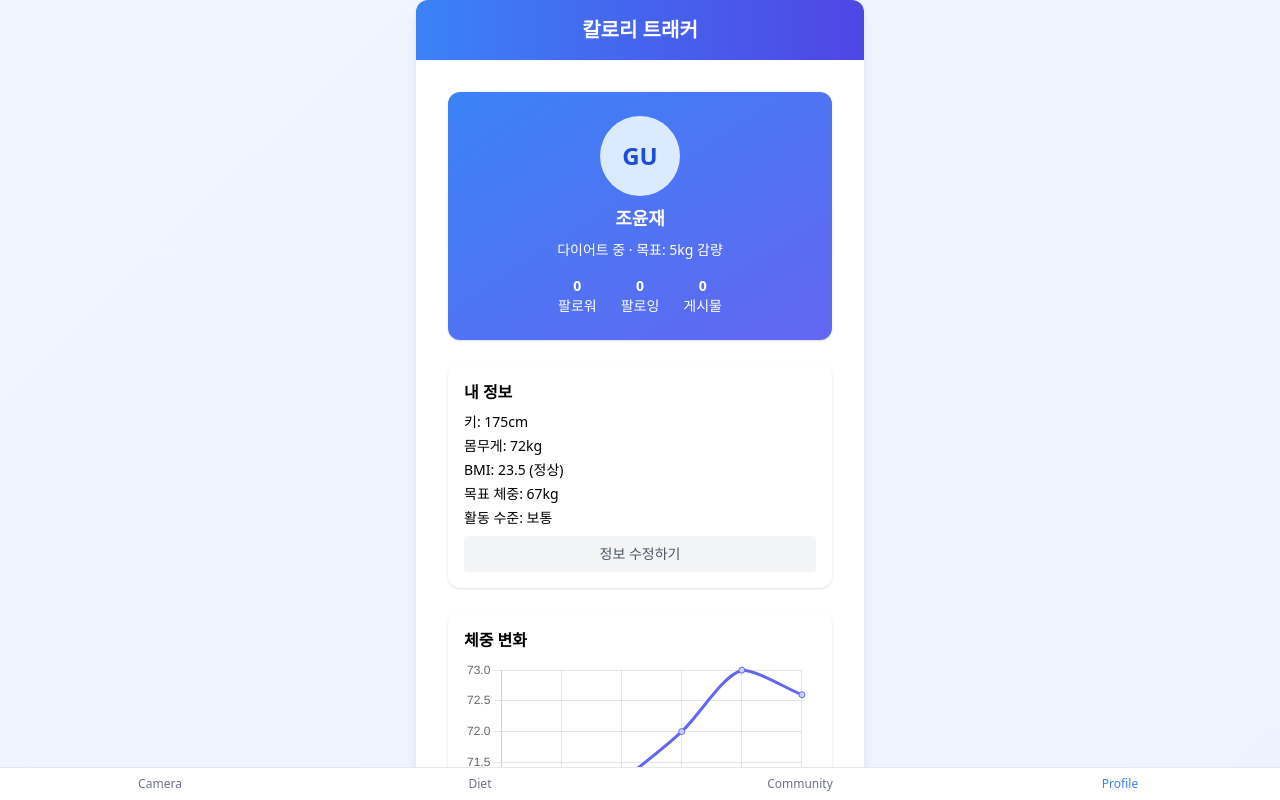
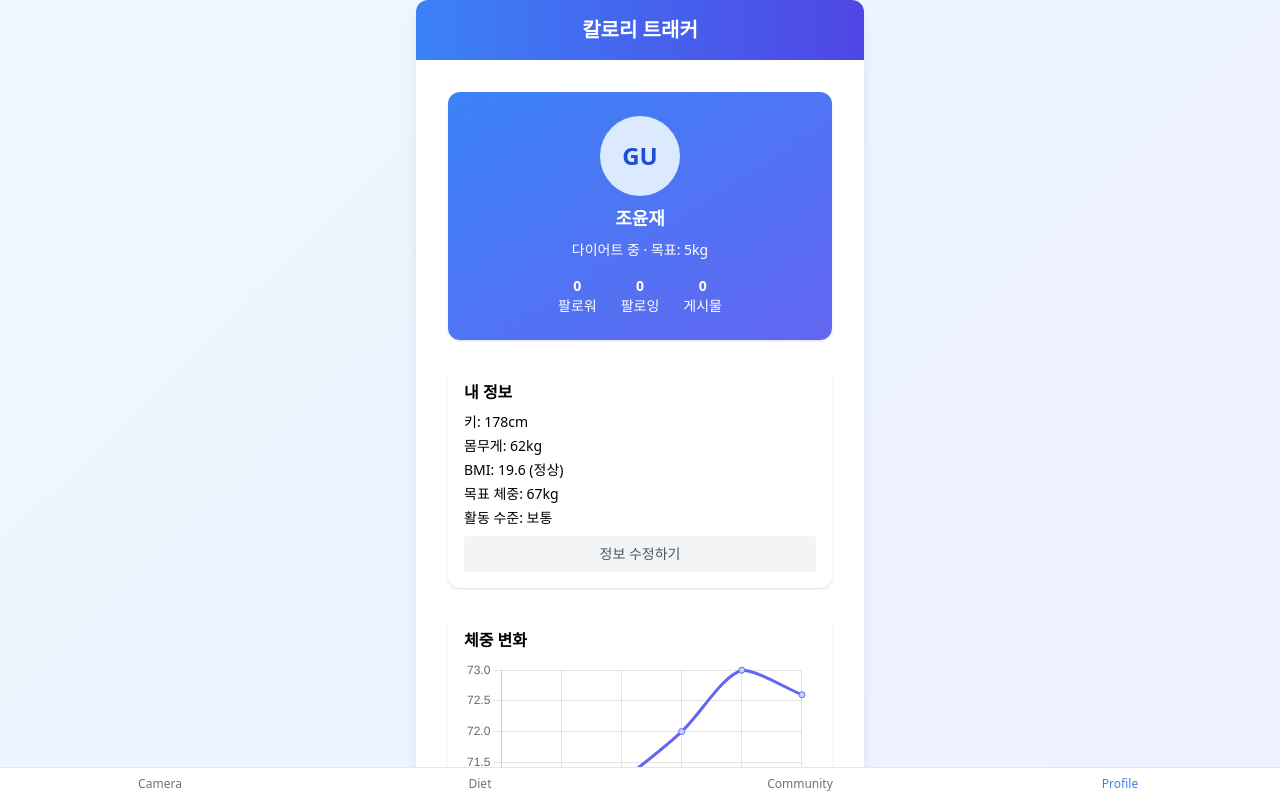
Before and after one commit to NADELYSS/Calorie_Tracker, a React (Vite) app: page / in a window 1280 px wide. Both pictures are taken after a click on the button "Profile". Shown: the top 800 px of the page. Built offline with nearby package versions, Linux system fonts and the light colour scheme.

Commit message:
vercel v3.0

```diff
--- a/src/components/ProfileTab.jsx
+++ b/src/components/ProfileTab.jsx
@@ -9,9 +9,9 @@ export default function ProfileTab() {
 
     const [profile, setProfile] = useState({
         name: '조윤재',
-        status: '다이어트 중 · 목표: 5kg 감량',
-        height: 175,
-        weight: 72,
+        status: '다이어트 중 · 목표: 5kg',
+        height: 178,
+        weight: 62,
         goalWeight: 67,
         activity: '보통',
         followers: 0,
```
